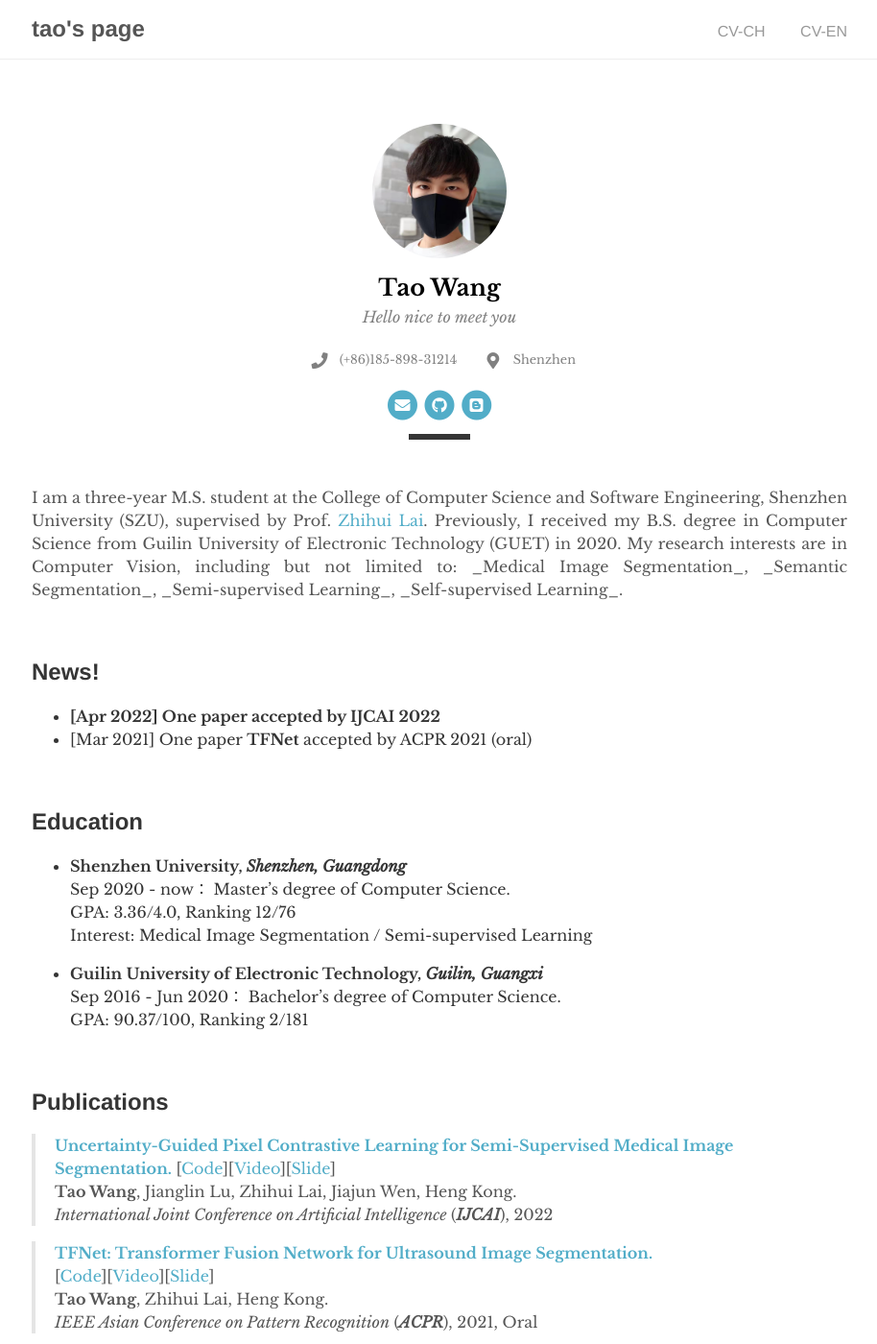
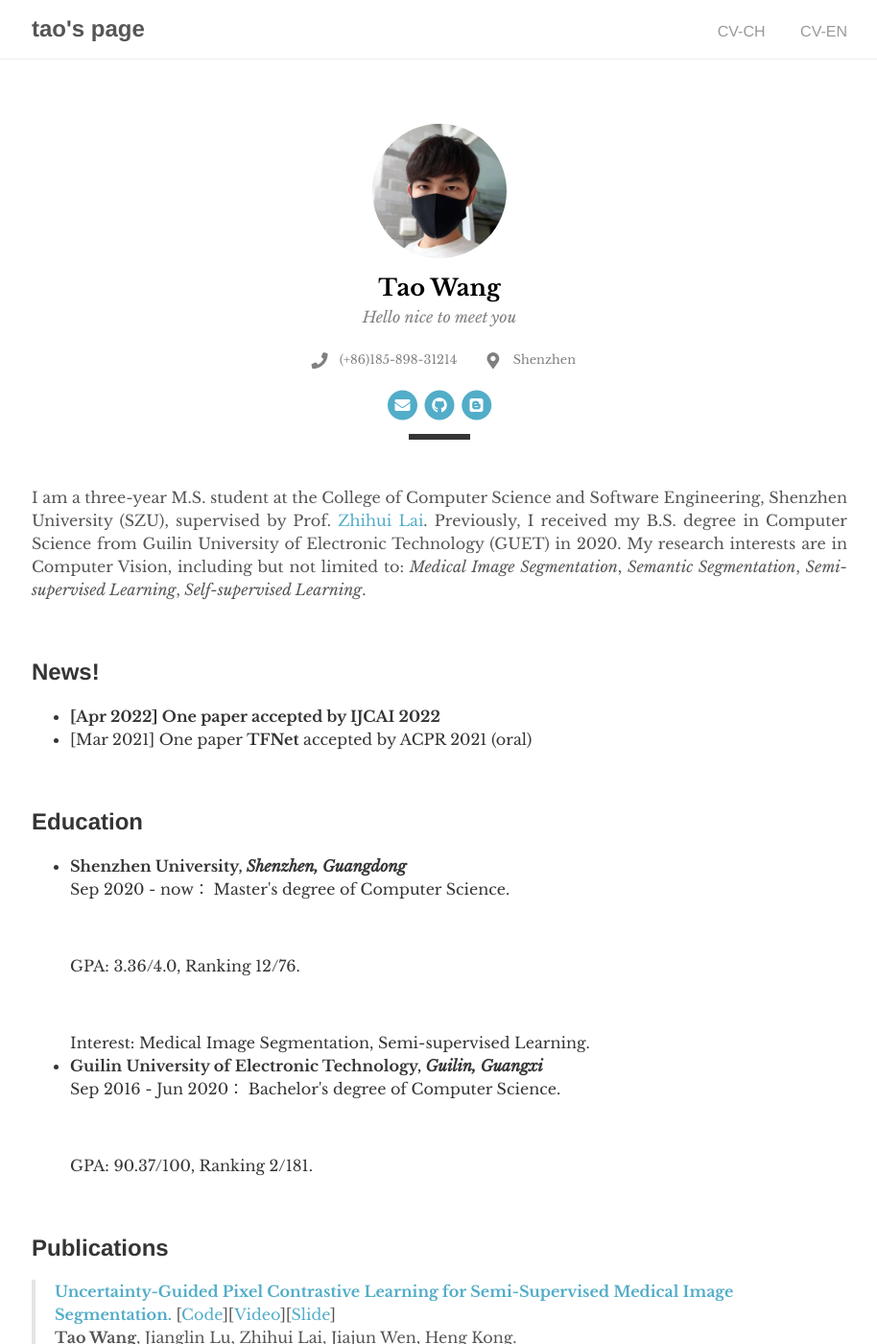
Before and after one commit to taovv/taovv.github.io, a Jekyll site: the page built from index.md, in a window 1280 px wide and 1400 px high. Shown: the whole window at 96% size, without its empty margins (182-1096 px from the left). Built offline with Jekyll 4.4.1, drawn with Linux system fonts in a browser that asks for light colours; a script that is not in the unit is left out; part of the change alters nothing that is shown.

Commit message:
Update index.md

```diff
--- a/index.md
+++ b/index.md
@@ -4,7 +4,7 @@ layout: about
 
 [//]: # (## About Me)
 
-<div style="text-align:justify;text-justify:inter-ideograph">I am a three-year M.S. student at the College of Computer Science and Software Engineering, Shenzhen University (SZU), supervised by Prof. <a href="https://www.scholat.com/laizhihui" target="_blank">Zhihui Lai</a>. Previously, I received my B.S. degree in Computer Science from Guilin University of Electronic Technology (GUET) in 2020. My research interests are in Computer Vision, including but not limited to: _Medical Image Segmentation_, _Semantic Segmentation_, _Semi-supervised Learning_, _Self-supervised Learning_.</div>
+<div style="text-align:justify;text-justify:inter-ideograph">I am a three-year M.S. student at the College of Computer Science and Software Engineering, Shenzhen University (SZU), supervised by Prof. <a href="https://www.scholat.com/laizhihui" target="_blank">Zhihui Lai</a>. Previously, I received my B.S. degree in Computer Science from Guilin University of Electronic Technology (GUET) in 2020. My research interests are in Computer Vision, including but not limited to: <i>Medical Image Segmentation</i>, <i>Semantic Segmentation</i>, <i>Semi-supervised Learning</i>, <i>Self-supervised Learning</i>.</div>
 
 <br>
 
@@ -18,13 +18,13 @@ layout: about
 ## Education
 
 - <b>Shenzhen University, <em>Shenzhen, Guangdong</em></b><br>
-  Sep 2020 - now： Master's degree of Computer Science.<br>
-  GPA: 3.36/4.0, Ranking 12/76<br>
-  Interest: Medical Image Segmentation / Semi-supervised Learning
+  <div>Sep 2020 - now： Master's degree of Computer Science.</div><br>
+  <div>GPA: 3.36/4.0, Ranking 12/76.</div><br>
+  <div>Interest: Medical Image Segmentation, Semi-supervised Learning.</div>
 
 - <b>Guilin University of Electronic Technology, <em>Guilin, Guangxi</em></b><br>
-  Sep 2016 - Jun 2020： Bachelor's degree of Computer Science.<br>
-  GPA: 90.37/100, Ranking 2/181
+  <div>Sep 2016 - Jun 2020： Bachelor's degree of Computer Science.</div><br>
+  <div>GPA: 90.37/100, Ranking 2/181.</div>
 
 <br>
 
```
